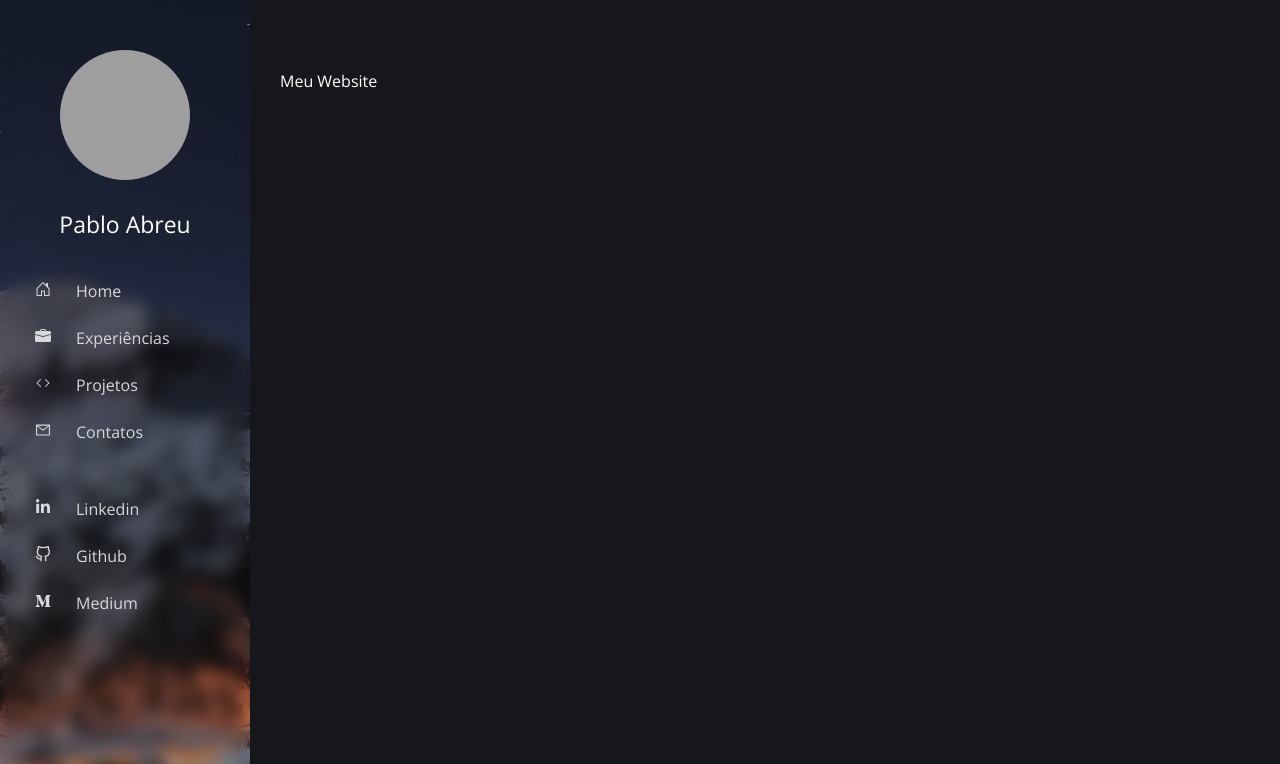
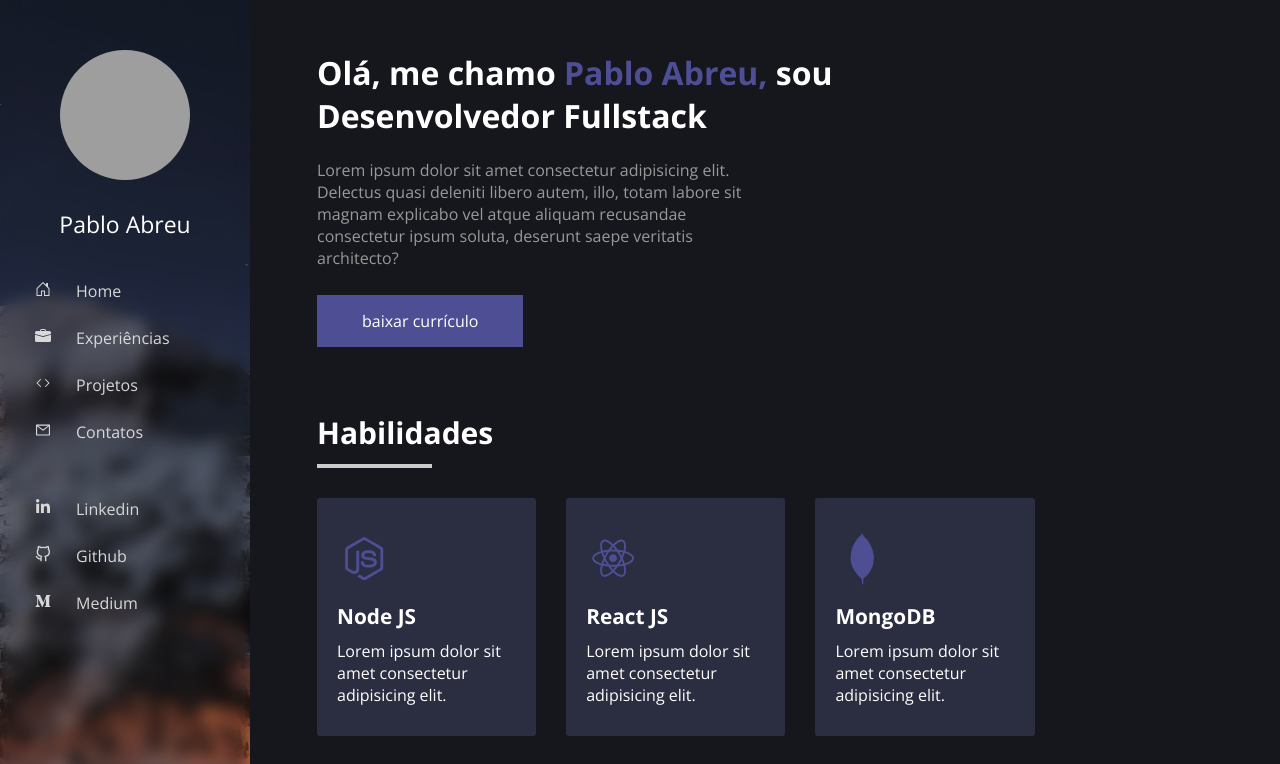
Before and after one commit to PabloAbreuDev/meu_site, a Next.js app: page / in a window 1280 px wide. Shown: the top 764 px of the page. Built offline with nearby package versions, Linux system fonts and the light colour scheme; grey boxes are pictures that could not be loaded.

Commit message:
feat: home

```diff
--- /dev/null
+++ b/src/components/card_hability/index.tsx
@@ -0,0 +1,15 @@
+import { IconType } from "react-icons";
+import { CardHabilityStyled } from "./styled";
+
+export type CardHabilityProps = {
+    icon: any;
+    title: string;
+    description: string
+}
+export default function CardHability(props: CardHabilityProps) {
+    return <CardHabilityStyled>
+        <div className="icon">{props.icon}</div>
+        <div className="title">{props.title}</div>
+        <div className="description">{props.description}</div>
+    </CardHabilityStyled>
+}
--- /dev/null
+++ b/src/components/card_hability/styled.ts
@@ -0,0 +1,26 @@
+import { breakpoints } from "@/styles/theme";
+import styled from "styled-components";
+
+export const CardHabilityStyled = styled.div`
+  background-color: ${(props) => props.theme.colors.darkBlue};
+  width: 20%;
+  padding: 30px 20px;
+  border-radius: 3px;
+  display: inline-block;
+
+  .icon {
+    color: ${(props) => props.theme.colors.lightBlue};
+    font-size: 3.4em;
+  }
+
+  .title {
+    font-size: 1.3em;
+    font-weight: bold;
+    margin-bottom: 10px;
+  }
+
+  @media screen and (max-width: ${breakpoints.mobile}) {
+    width: 80%;
+    text-align: center;
+  }
+`;
--- a/src/components/layout/index.tsx
+++ b/src/components/layout/index.tsx
@@ -88,36 +88,50 @@ export default function Layout({ children }: { children: React.ReactElement }) {
             </header>
             <div className="narbar-top">
                 <a href="/" className="brand-name">
-                    Pablo Abreu
+                    Pablo<span style={{ color: "#4E4E94" }}> Abreu</span>
                 </a>
                 <div className="hamburger" onClick={() => setIsNavExpanded(!isNavExpanded)}>
                     <GiHamburgerMenu />
                 </div>
-                <div className="navigation-menu expanded">
+                <nav className="navigation-menu expanded">
                     <ul>
                         <li>
-                            <a href="/home">Home</a>
+                            <Link href="/">
+                                Home
+                            </Link>
                         </li>
                         <li>
-                            <a href="/experiencias">Experiências</a>
+                            <Link href="/experiencias">
+                                Experiências
+                            </Link>
                         </li>
                         <li>
-                            <a href="/projetos">Projetos</a>
+                            <Link href="/projetos">
+                                Projetos
+                            </Link>
                         </li>
                         <li>
-                            <a href="/contatos">Contatos</a>
+                            <Link href="/contatos">
+                                Contatos
+                            </Link>
                         </li>
                         <li>
-                            <a href="/linkedin">Linkedin</a>
+                            <a href="https://www.linkedin.com/in/pablodev95/" target={"_blank"}>
+                                Linkedin
+                            </a>
                         </li>
                         <li>
-                            <a href="/github">Github</a>
+                            <a href="https://github.com/PabloAbreuDev" target={"_blank"}>
+                                Github
+                            </a>
                         </li>
                         <li>
-                            <a href="/medium">Medium</a>
+                            <a href="https://medium.com/@pabloabreudev" target={"_blank"}>
+                                Medium
+                            </a>
                         </li>
                     </ul>
-                </div>
+                </nav>
             </div>
             <div className="content">{children}</div>
         </LayoutStyled >
--- a/src/components/layout/styled.ts
+++ b/src/components/layout/styled.ts
@@ -19,7 +19,7 @@ export const LayoutStyled = styled.div<{
     flex-direction: column;
     .sidebar-content {
       width: 250px;
-      min-height: 100vh;
+      min-height: 100%;
       background-color: rgba(80, 80, 80, 0.1);
       -webkit-backdrop-filter: blur(8px);
       backdrop-filter: blur(8px);
@@ -63,7 +63,7 @@ export const LayoutStyled = styled.div<{
   }
 
   .narbar-top {
-    background-color: #2b2d41;
+    background-color: ${(props) => props.theme.colors.darkBlue};
     display: none;
 
     .brand-name {
@@ -106,21 +106,20 @@ export const LayoutStyled = styled.div<{
         @media screen and (max-width: 768px) {
           flex-direction: column;
           position: absolute;
+          top: 30px;
           left: 0;
           width: 100%;
           height: calc(100vh - 30px);
           background-color: ${(props) => props.theme.colors.darkBlue};
           display: ${(props) => (props.expanded ? "block" : "none")};
-          border-top: 1px solid black;
+          border-top: 0.5px solid black;
         }
       }
     }
 
     .hamburger {
-      // removes default border on button element
       cursor: pointer;
       transition: background-color 0.2s ease-in-out;
-      // positions the icon to the right and center aligns it vertically
       position: absolute;
       top: 50%;
       right: 25px;
@@ -150,8 +149,13 @@ export const LayoutStyled = styled.div<{
 
   .content {
     padding: 30px;
-    margin-top: 40px; /* Add a top margin to avoid content overlay */
+    width: 70%;
+    margin: 0 auto;
     color: ${(props) => props.theme.colors.white};
+    @media screen and (max-width: ${breakpoints.mobile}) {
+      margin: 0;
+      margin-top: 40px;
+    }
   }
 
   @media screen and (max-width: ${breakpoints.mobile}) {
--- a/src/pages/index.tsx
+++ b/src/pages/index.tsx
@@ -1,51 +1,72 @@
+import CardHability, { CardHabilityProps } from "@/components/card_hability";
 import Layout from "@/components/layout";
 import { ReactElement } from "react";
+import { HomeStyled } from "./styled";
 import { NextPageWithLayout } from "./_app";
+import { DiNodejsSmall, DiReact, DiMongodb } from "react-icons/di";
+import { SiExpress, SiNextdotjs } from 'react-icons/si'
+
+const habilities: CardHabilityProps[] = [
+  {
+    icon: <DiNodejsSmall />,
+    description: "Lorem ipsum dolor sit amet consectetur adipisicing elit.",
+    title: "Node JS",
+  },
+  {
+    icon: <DiReact />,
+    description: "Lorem ipsum dolor sit amet consectetur adipisicing elit.",
+    title: "React JS",
+  },
+  {
+    icon: <DiMongodb />,
+    description: "Lorem ipsum dolor sit amet consectetur adipisicing elit.",
+    title: "MongoDB",
+  },
+  {
+    icon: <SiExpress />,
+    description: "Lorem ipsum dolor sit amet consectetur adipisicing elit.",
+    title: "Express JS",
+  }, {
+    icon: <SiNextdotjs />,
+    description: "Lorem ipsum dolor sit amet consectetur adipisicing elit.",
+    title: "Next JS",
+  },
+];
 
 const Home: NextPageWithLayout = () => {
   return (
-    <>
-      Meu Website <br />
-      <br />
-      <br />
-      <br />
-      <br />
-      <br />
-      <br />
-      <br />
-      <br />
-      <br />
-      <br />
-      <br />
-      <br />
-      <br />
-      <br />
-      <br />
-      <br />
-      <br />
-      <br />
-      <br />
-      <br />
-      <br />
-      <br />
-      <br />
-      <br />
-      <br />
-      <br />
-      <br />
-      <br />
-      <br />
-      <br />
-      <br />
-      <br />
-      <br />
-      <br />
-      <br />
-      <br />
-      <br />
-      <br />
-      <br />
-    </>
+    <HomeStyled>
+      <div className="presentation">
+        <h1>
+          Olá, me chamo <span className="my-name">Pablo Abreu,</span> sou
+          Desenvolvedor Fullstack
+        </h1>
+        <div className="resume">
+          <p>
+            Lorem ipsum dolor sit amet consectetur adipisicing elit. Delectus
+            quasi deleniti libero autem, illo, totam labore sit magnam explicabo
+            vel atque aliquam recusandae consectetur ipsum soluta, deserunt
+            saepe veritatis architecto?
+          </p>
+        </div>
+        <div className="curriculum-button">baixar currículo</div>
+      </div>
+
+      <div className="habilities">
+        <h2>Habilidades</h2>
+        <div className="hability-cards-area">
+          {habilities.map((item, index) => (
+            <CardHability
+              key={index}
+              title={item.title}
+              icon={item.icon}
+              description={item.description}
+            />
+          ))}
+
+        </div>
+      </div>
+    </HomeStyled>
   );
 };
 
--- /dev/null
+++ b/src/pages/styled.ts
@@ -0,0 +1,76 @@
+import { breakpoints } from "@/styles/theme";
+import styled from "styled-components";
+export const HomeStyled = styled.div`
+  .presentation {
+    width: 70%;
+    margin-bottom: 40px;
+    .my-name {
+      color: ${(props) => props.theme.colors.lightBlue};
+    }
+
+    .resume {
+      width: 70%;
+      color: ${(props) => props.theme.colors.grey};
+
+      @media screen and (max-width: ${breakpoints.mobile}) {
+        width: 100%;
+      }
+    }
+
+    @media screen and (max-width: ${breakpoints.mobile}) {
+      width: 80vw;
+    }
+
+    .curriculum-button {
+      background-color: ${(props) => props.theme.colors.lightBlue};
+      color: ${(props) => props.theme.colors.white};
+      display: inline-block;
+      padding: 15px 45px;
+      cursor: pointer;
+      transition: ease 0.2s;
+      margin-top: 10px;
+      &:hover {
+        background-color: ${(props) => props.theme.colors.darkBlue};
+      }
+    }
+  }
+  .habilities {
+    h2 {
+      display: inline-block;
+      position: relative;
+      font-size: 30px;
+      padding-bottom: 0.5em;
+      margin-bottom: 30px;
+
+      &::after {
+        content: "";
+        display: block;
+        position: absolute;
+        bottom: 0;
+        left: 0;
+        width: 65%;
+        border-bottom: 4px solid #ccc;
+        @media screen and (max-width: ${breakpoints.mobile}) {
+          border-bottom: none;
+        }
+      }
+    }
+
+    .hability-cards-area {
+      display: flex;
+
+      flex-wrap: wrap;
+      gap: 30px;
+      margin: 0 auto;
+      @media screen and (max-width: ${breakpoints.mobile}) {
+        justify-content: center;
+      }
+    }
+
+    @media screen and (max-width: ${breakpoints.mobile}) {
+      width: 80vw;
+      display: flex;
+      flex-direction: column;
+    }
+  }
+`;
```
Also changed, not shown: src/pages/contatos/index.tsx (added, +22 -0 lines), src/pages/projetos/index.tsx (added, +22 -0 lines).
